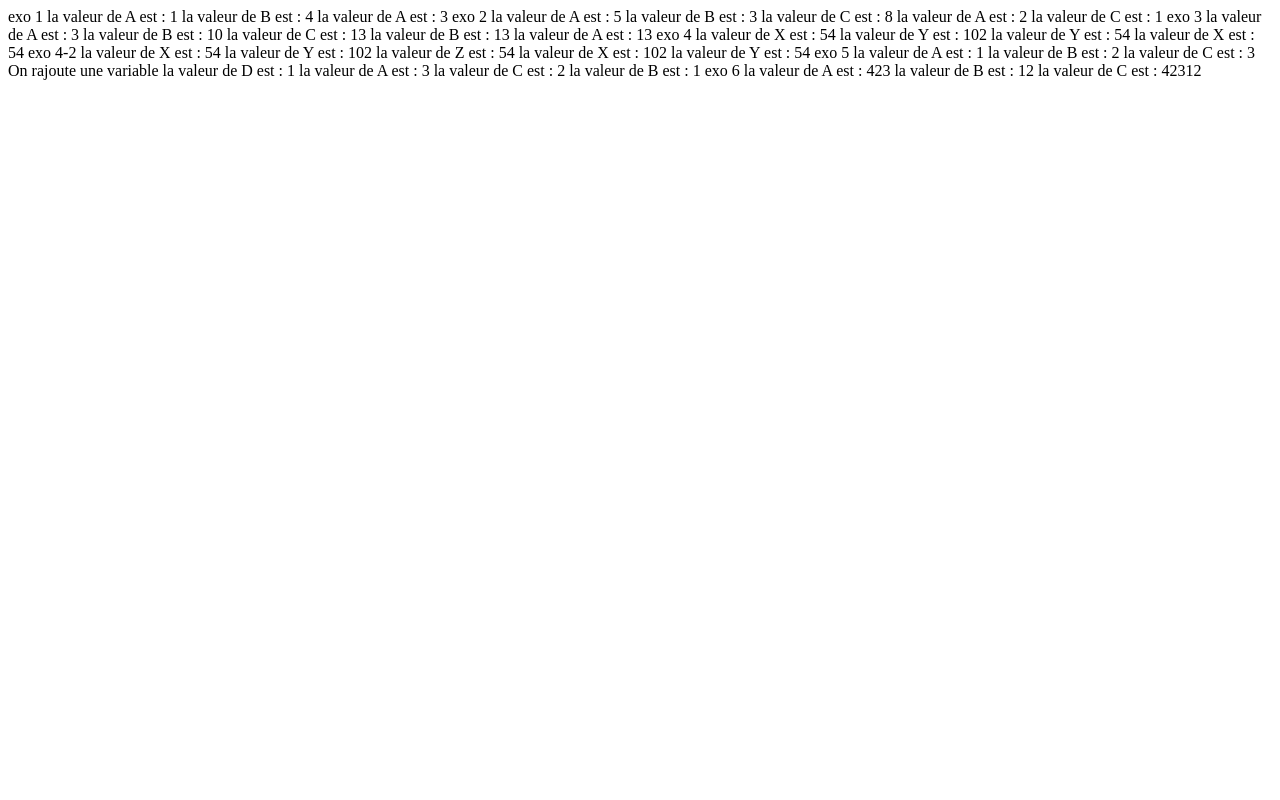
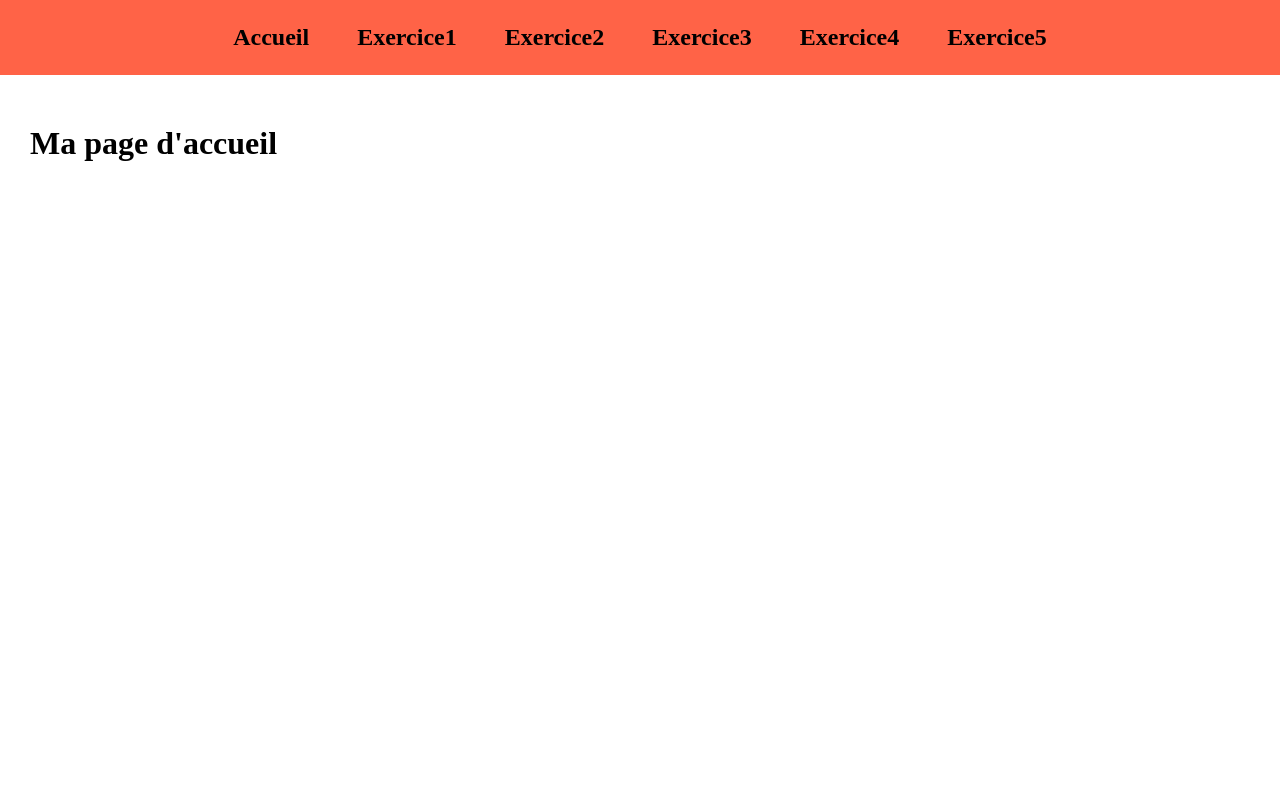
Before and after one commit to AFCI-DWWM03-2023/php-cd, a PHP site: page / in a window 1280 px wide. Run offline with PHP 8.4, Linux system fonts and the light colour scheme.

Commit message:
commentaire

```diff
--- a/demo/index.php
+++ b/demo/index.php
@@ -1,131 +1,8 @@
-<?php
-//
-echo "exo 1" ."\n";
-$A = 1;
-echo " la valeur de A est : "  . $A  . "\n";
-$B = 3 + $A;
-$A = 3;
-
- " la valeur de A est : "  . $A  . "\n";
-echo " la valeur de B est : "  . $B . "\n";
-echo " la valeur de A est : "  . $A  . "\n";
-
-//
- echo "exo 2" ."\n";
-$A = 5;
-echo " la valeur de A est : "  . $A  . "\n";
-$B = 3;
-echo " la valeur de B est : "  . $B . "\n";
-$C = $A + $B;
-echo " la valeur de C est : "  . $C  . "\n";
-$A = 2;
-$C = $B - $A;
-
- " la valeur de A est : "  . $A  . "\n";
- " la valeur de B est : "  . $B . "\n";
- " la valeur de C est : "  . $C  . "\n";
-echo " la valeur de A est : "  . $A  . "\n";
-echo " la valeur de C est : "  . $C . "\n";
-
-//
-echo "exo 3" ."\n";
-
-$A = 3;
-echo " la valeur de A est : "  . $A  . "\n";
-$B = 10;
-echo " la valeur de B est : "  . $B . "\n";
-$C = $A + $B;
-echo " la valeur de C est : "  . $C  . "\n";
-$B = $A + $B;
-echo " la valeur de B est : "  . $B  . "\n";
-$A = $C;
-echo " la valeur de A est : "  . $A . "\n";
-
-" la valeur de A est : "  . $A  . "\n";
- " la valeur de B est : "  . $B . "\n";
- " la valeur de C est : "  . $C  . "\n";
- " la valeur de B est : "  . $B  . "\n";
- " la valeur de A est : "  . $A . "\n";
+<?php ob_start() ?>
 
 
- //
-echo "exo 4" ."\n";
-
-$X = 54;
-echo" la valeur de X est : "  . $X  . "\n";
-$Y = 102;
-echo" la valeur de Y est : "  . $Y . "\n";
-$Y = $X;
-echo" la valeur de Y est : "  . $Y . "\n";
-$X = $Y;
-echo" la valeur de X est : "  . $Y  . "\n";
-
-" la valeur de X est : "  . $X  . "\n";
- " la valeur de Y est : "  . $Y . "\n";
- " la valeur de Y est : "  . $Y  . "\n";
- " la valeur de X est : "  . $Y  . "\n";
-
-  //
-echo "exo 4-2" ."\n";
-
-$X = 54;
-echo" la valeur de X est : "  . $X  . "\n";
-$Y = 102;
-echo" la valeur de Y est : "  . $Y . "\n";
-$Z = $X;
-echo" la valeur de Z est : "  . $Z . "\n";
-$X = $Y;
-echo" la valeur de X est : "  . $Y  . "\n";
-
-
-" la valeur de X est : "  . $X  . "\n";
-" la valeur de Y est : "  . $Y . "\n";
-" la valeur de Z est : "  . $Z . "\n";
-" la valeur de X est : "  . $Y  . "\n";
-
-$Y = $Z;
-echo" la valeur de Y est : "  . $Y  . "\n";
-
- //
- echo "exo 5" ."\n";
-
-
-$A = 1;
-echo" la valeur de A est : "  . $A  . "\n";
-$B = 2;
-echo" la valeur de B est : "  . $B . "\n";
-$C = 3;
-echo" la valeur de C est : "  . $C . "\n";
-echo "On rajoute une variable" ."\n";
-$D = $A;
-echo" la valeur de D est : "  . $D  . "\n";
-$A = $C;
-echo" la valeur de A est : "  . $A  . "\n";
-$C = $B;
-echo" la valeur de C est : "  . $C . "\n";
-$B = $D;
-echo" la valeur de B est : "  . $B . "\n";
-
-
-
-" la valeur de A est : "  . $A  . "\n";
-" la valeur de B est : "  . $B . "\n";
-" la valeur de C est : "  . $C . "\n";
-" la valeur de D est : "  . $D  . "\n";
-" la valeur de A est : "  . $A  . "\n";
-" la valeur de C est : "  . $C . "\n";
-" la valeur de B est : "  . $B . "\n";
-
- //
- echo "exo 6" ."\n";
-
- $A = "423";
-echo" la valeur de A est : "  . $A  . "\n";
-$B = "12";
-echo" la valeur de B est : "  . $B . "\n";
-$C = $A  . $B;
-echo" la valeur de C est : "  . $C . "\n";
-
-" la valeur de A est : "  . $A  . "\n";
-" la valeur de B est : "  . $B . "\n";
-" la valeur de C est : "  . $C . "\n";
+<?php
+$content = ob_get_clean();
+$titre = "Ma page d'accueil";
+require "template.php";
+?>
--- /dev/null
+++ b/demo/style.css
@@ -0,0 +1,35 @@
+*{
+    box-sizing: border-box;
+    margin: 0;
+    padding: 0;
+}
+nav ul{
+    background-color: tomato;
+    list-style: none;
+}
+nav a{
+    padding: 1em;
+    display: block;
+    text-align: center;
+    text-decoration: none;
+    color: black;
+    font-size: 1.5rem;
+    font-weight: 700;
+}
+ul{
+    display: flex;
+    flex-direction: row;
+    justify-content: center;
+}
+h1{
+    margin-top: 50px;
+    margin-left: 30px;
+}
+form{
+    margin-top: 50px;
+    margin-left: 30px;
+}
+.multi{
+    margin-top: 50px;
+    margin-left: 30px;
+}
--- /dev/null
+++ b/demo/template.php
@@ -0,0 +1,26 @@
+<!DOCTYPE html>
+<html lang="fr">
+<head>
+    <meta charset="UTF-8">
+    <meta name="viewport" content="width=device-width, initial-scale=1.0">
+    <link rel="stylesheet" href="style.css">
+    <title>Formulaire | Contactez-nous</title>
+</head>
+<body>
+    <header>
+        <nav>
+            <ul>
+                <li><a href="index.php">Accueil</a></li>
+                <li><a href="exo1.php">Exercice1</a></li>
+                <li><a href="">Exercice2</a></li>
+                <li><a href="">Exercice3</a></li>
+                <li><a href="">Exercice4</a></li>
+                <li><a href="">Exercice5</a></li>
+            </ul>
+        </nav>
+    </header>
+    <h1><?= $titre ?></h1>
+    <?= $content ?>
+
+</body>
+</html>
```
Also changed, not shown: demo/exo1.php (added, +23 -0 lines), demo/exo2.php (added, +40 -0 lines), demo/exo3.php (added, +47 -0 lines), demo/exo4.php (added, +34 -0 lines).
